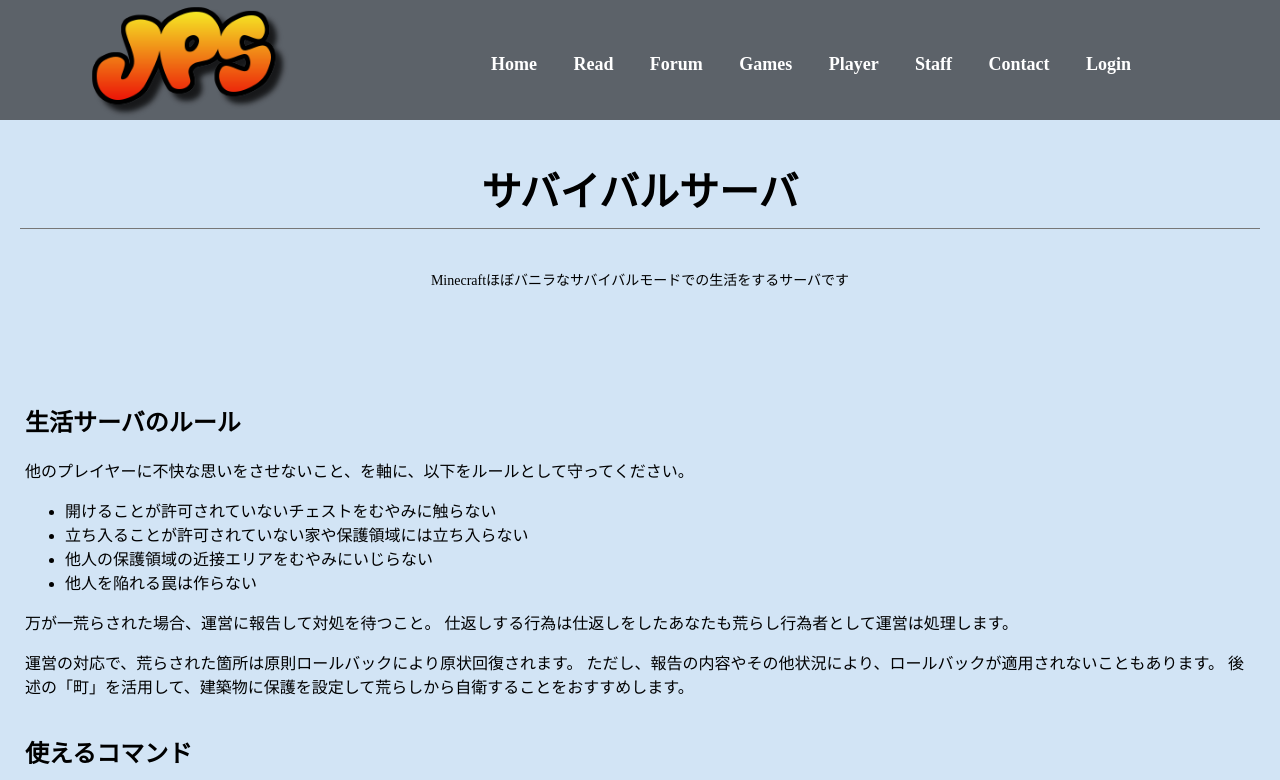
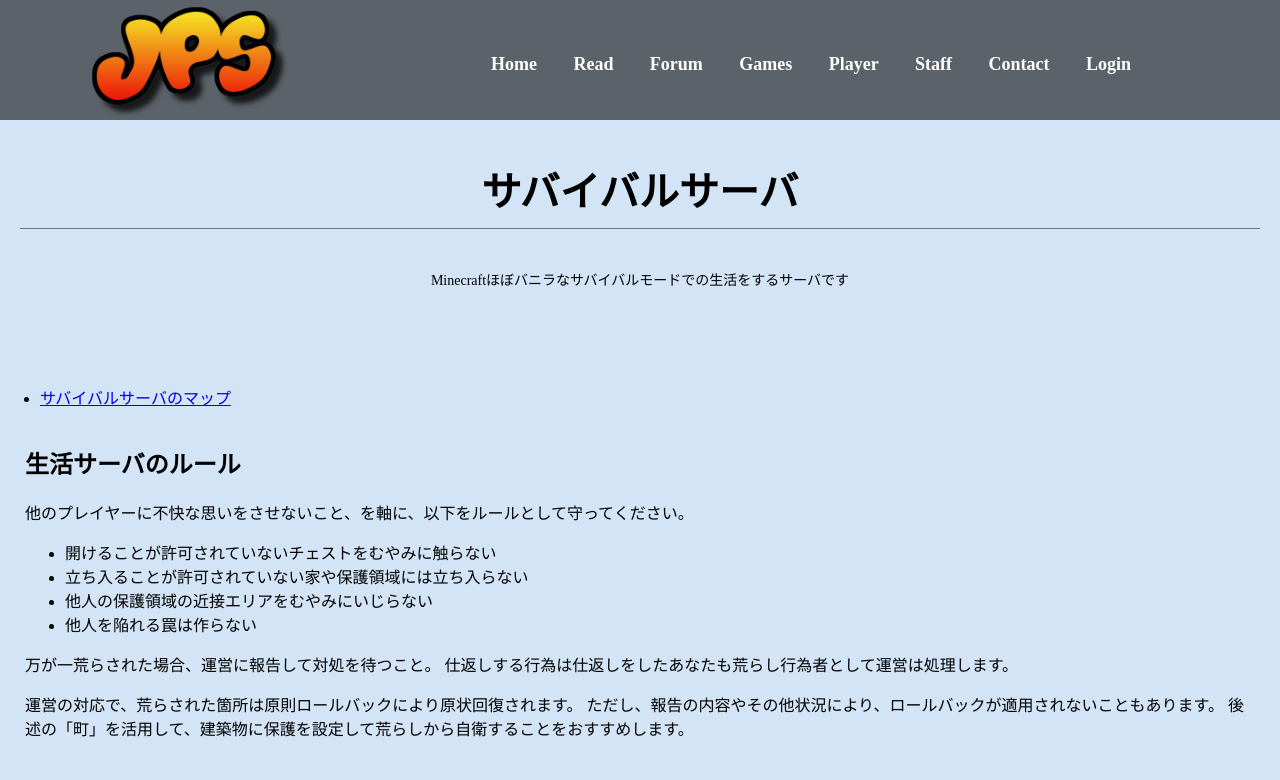
Before and after one commit to JavaJava19/jps.gg, a React (Create React App) app in the folder source/: page /game/survival in a window 1280 px wide. Shown: the top 780 px of the page. Built offline with nearby package versions, Linux system fonts and the light colour scheme; no server answers.

Commit message:
WebMapリンク

```diff
--- a/source/src/components/parts/game/Survival.js
+++ b/source/src/components/parts/game/Survival.js
@@ -7,6 +7,9 @@ const Survival = () => {
       <header>
         <h1 className={styles.GameTitle}>サバイバルサーバ</h1>
         <p className={styles.PartsMemo}>Minecraftほぼバニラなサバイバルモードでの生活をするサーバです</p>
+        <ul>
+          <li><a href={"https://map.jps.gg/"}>サバイバルサーバのマップ</a></li>
+        </ul>
       </header>
       <main className={styles.GameContainer}>
         <section id="sv_s2_rule">
```
